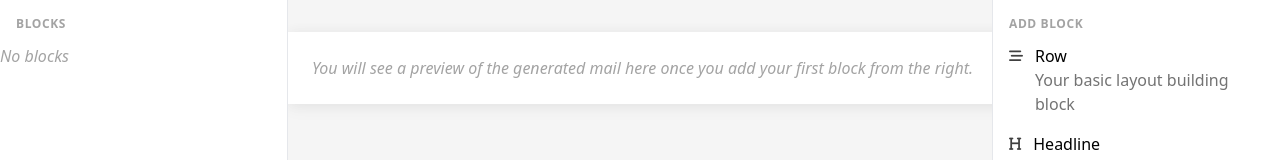
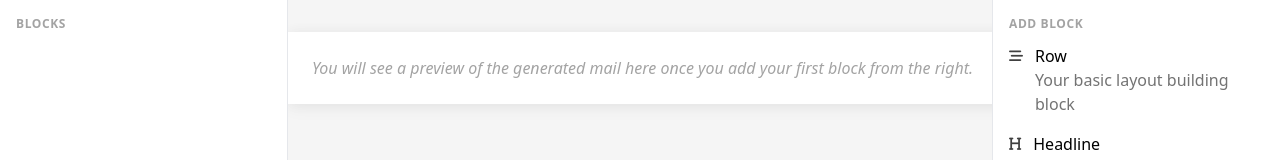
Before and after one commit to alex-at-dev/mail-wysiwyg, a React (Vite) app: page / in a window 1280 px wide. Shown: the top 160 px of the page. Built offline with nearby package versions, Linux system fonts and the light colour scheme.

Commit message:
Fix block list empty state

```diff
--- a/src/components/BlockList.tsx
+++ b/src/components/BlockList.tsx
@@ -5,7 +5,8 @@ import { EmptyState } from './EmptyState';
 export const BlockList: React.FC = () => {
   const { root } = useMailContext();
 
-  if (!root.children || root.children.length === 0) return <EmptyState>No blocks</EmptyState>;
+  if (!root.children || root.children.length === 0)
+    return <EmptyState className="mx-4"></EmptyState>;
 
   return (
     <ul>
```
